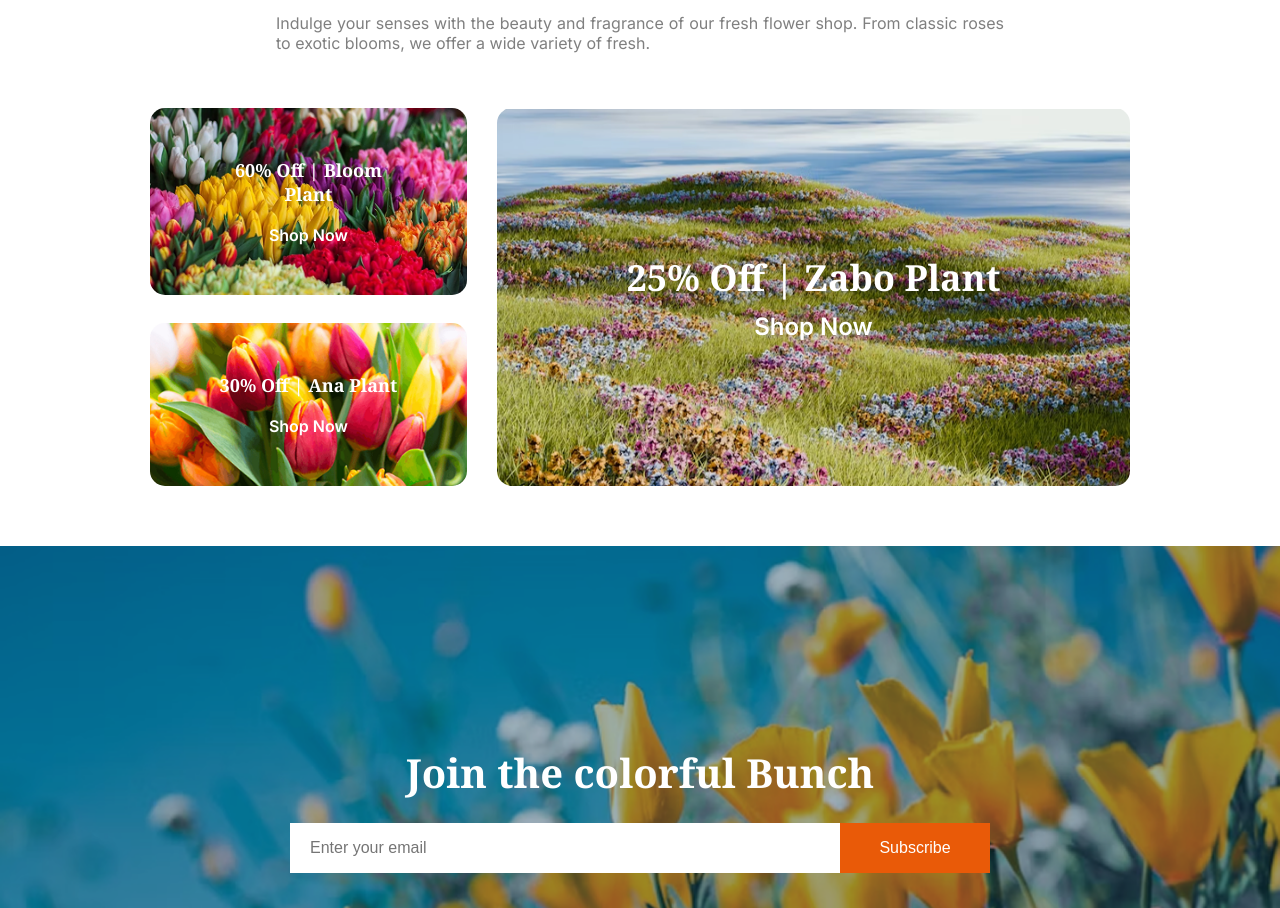
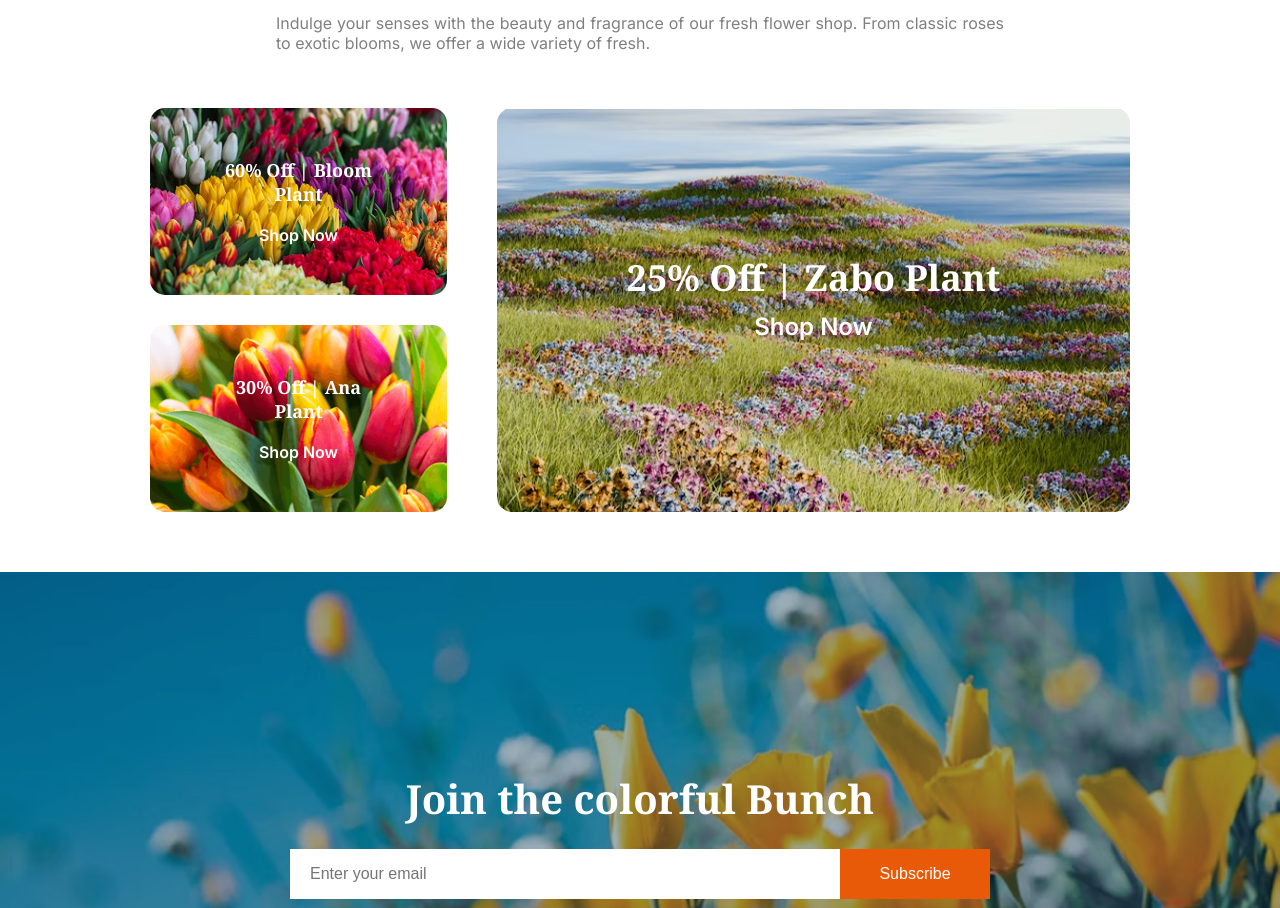
Before and after one commit to mdmerajali721/flower-shop-website, a plain HTML site: page index.html in a window 1280 px wide. Shown: the part 2332-3240 px from the top of the page. Drawn offline with Linux system fonts and the light colour scheme.

Commit message:
5th commit

```diff
--- a/style.css
+++ b/style.css
@@ -168,6 +168,7 @@
     height: auto;
     display: block;
 }
+
 .trusted-badge {
     width: 120px;
     height: auto;
@@ -199,15 +200,15 @@
 
 .deal-shop {
     display: flex;
-    justify-content: space-between;
-    gap: 30px;
+    justify-content: center;
+    column-gap: 50px;
     margin: 0 150px 60px 150px;
 }
 .deal-box {
     display: flex;
     flex-direction: column;
     justify-content: space-between;
-    gap: 30;
+    row-gap: 30px;
 }
 .deals-title {
     font-size: 2.5rem;
@@ -223,11 +224,10 @@
 }
 
 .deal-box-one {
-    padding: 50px 60px;
+    padding: 50px 50px;
     background-image: url(./assets/deal-bloom.png);
     background-size: cover;
     background-repeat: no-repeat;
-    /* width: 340px; */
     width: 100%;
     height: auto;
     border-radius: 15px;
@@ -298,7 +298,6 @@
     display: flex;
     gap: 0;
     justify-content: center;
-    /* box-shadow: 0 0 8px rgba(0, 0, 0, 0.4); */
 }
 
 .Subscribe-now button:hover {
@@ -383,13 +382,9 @@
     height: 34px;
 }
 
-
-
-
 /* responsive section */
 
-
-@media screen and (max-width: 575.98px) {
+@media screen and (max-width: 576px) {
 /* navbar style */
     .home,
     .shop,
@@ -465,6 +460,7 @@
     }
 
 /* Flower Lover section */
+
     .flower-img {
         width: 100%;
         height: auto;
```
Also changed, not shown: index.html (+1 -1 lines), assets/trusted.png (deleted), assets/trutedm.png (deleted).
